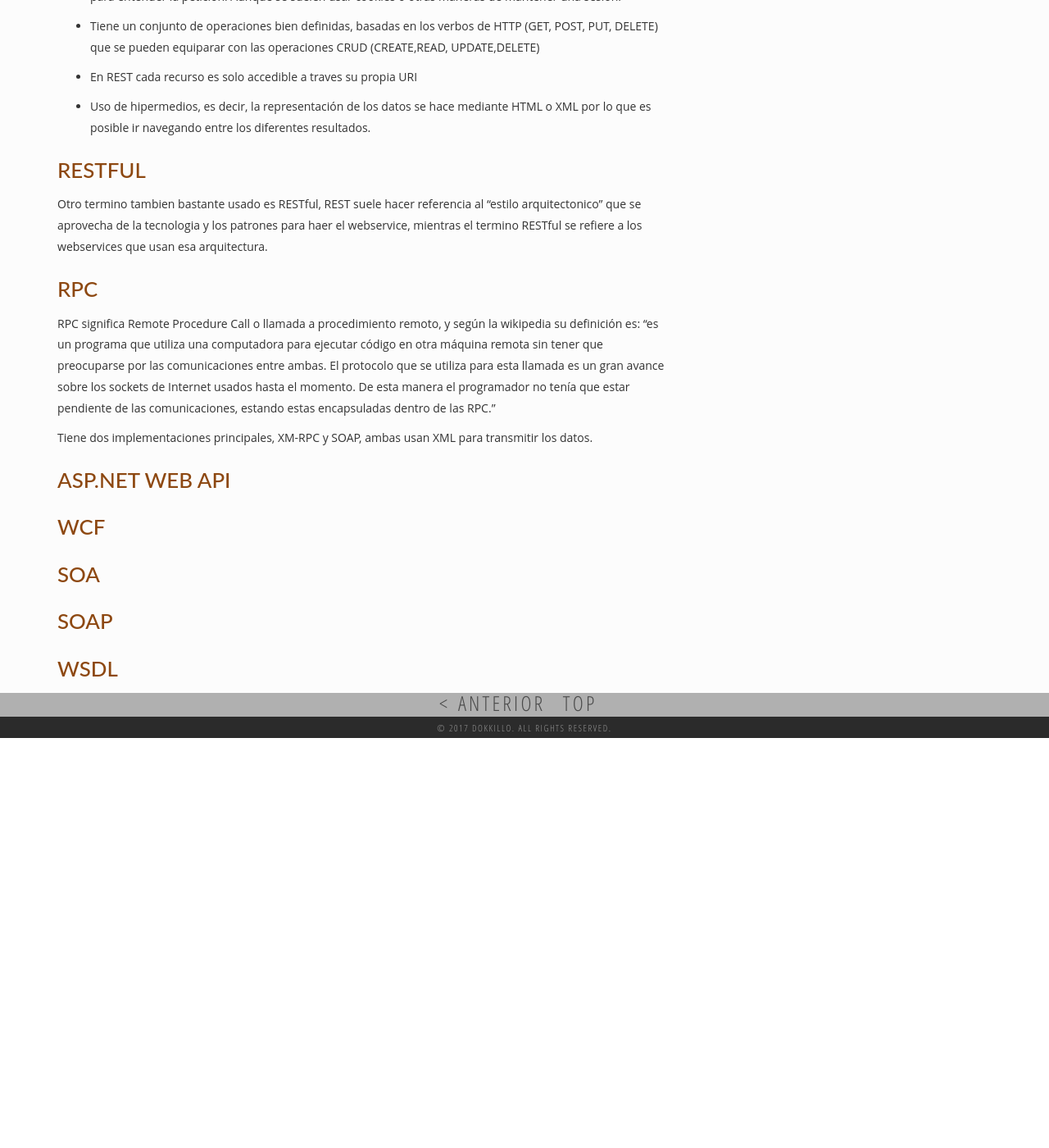
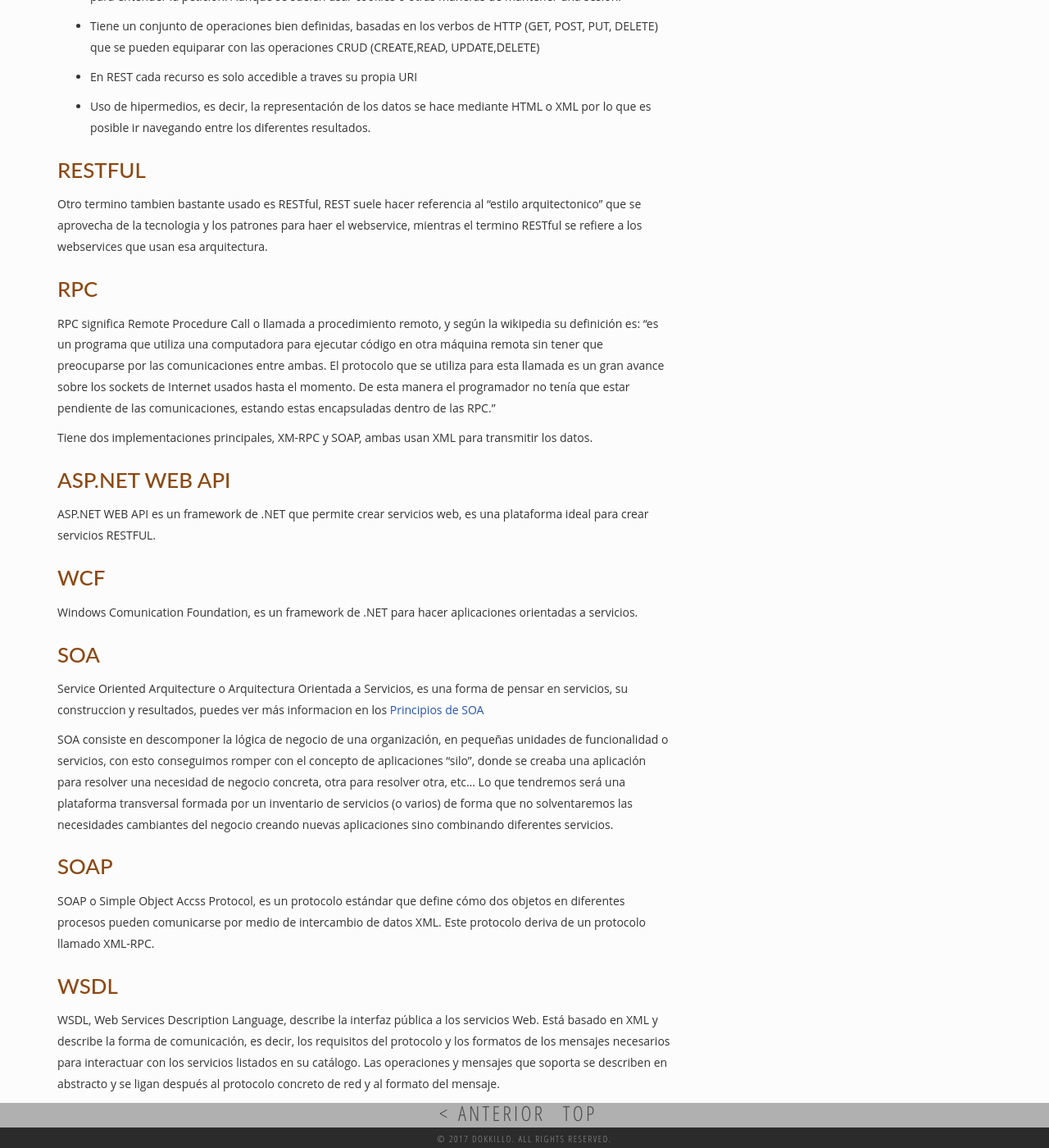
Before and after one commit to dokkillo/tallerdeprogramacion, a Jekyll site: the page built from _posts/2017-09-05-Webservices.md, in a window 1280 px wide and 1400 px high, scrolled down 991 px. Shown: the whole window at 82% size. Built offline with Jekyll 4.4.1, drawn with Linux system fonts in a browser that asks for light colours; some web fonts are replaced; comment, search, counter and statistics services are not loaded; before the commit the page ends 1891 px from its top, so only the background shows below that.

Commit message:
Update 2017-09-05-Webservices.md

```diff
--- a/_posts/2017-09-05-Webservices.md
+++ b/_posts/2017-09-05-Webservices.md
@@ -47,12 +47,23 @@ Tiene dos implementaciones principales, XM-RPC y SOAP, ambas usan XML para trans
 
 ## ASP.NET WEB API
 
-
+ASP.NET WEB API es un framework de .NET que permite crear servicios web, es una plataforma ideal para crear servicios RESTFUL.
 
 ## WCF
 
+Windows Comunication Foundation, es un framework de .NET para hacer aplicaciones orientadas a servicios.
+
 ## SOA
+
+Service Oriented Arquitecture o Arquitectura Orientada a Servicios, es una forma de pensar en servicios, su construccion y resultados, puedes ver más informacion en los [Principios de SOA](http://www.soa-manifesto.org/default_spanish.html)
+
+SOA consiste en descomponer la lógica de negocio de una organización, en pequeñas unidades de funcionalidad o servicios, con esto conseguimos romper con el concepto de aplicaciones “silo”, donde se creaba una aplicación para resolver una necesidad de negocio concreta, otra para resolver otra, etc… Lo que tendremos será una plataforma transversal formada por un inventario de servicios (o varios) de forma que no solventaremos las necesidades cambiantes del negocio creando nuevas aplicaciones sino combinando diferentes servicios.
 
 ## SOAP
 
+SOAP o Simple Object Accss Protocol, es un protocolo estándar que define cómo dos objetos en diferentes procesos pueden comunicarse por medio de intercambio de datos XML. Este protocolo deriva de un protocolo llamado XML-RPC.
+
+
 ## WSDL
+
+WSDL, Web Services Description Language, describe la interfaz pública a los servicios Web. Está basado en XML y describe la forma de comunicación, es decir, los requisitos del protocolo y los formatos de los mensajes necesarios para interactuar con los servicios listados en su catálogo. Las operaciones y mensajes que soporta se describen en abstracto y se ligan después al protocolo concreto de red y al formato del mensaje.
```
